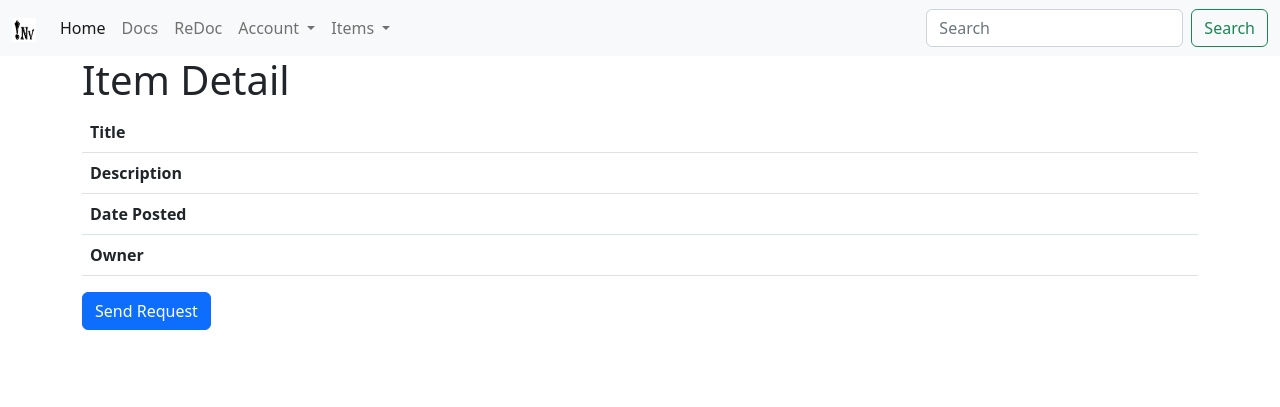
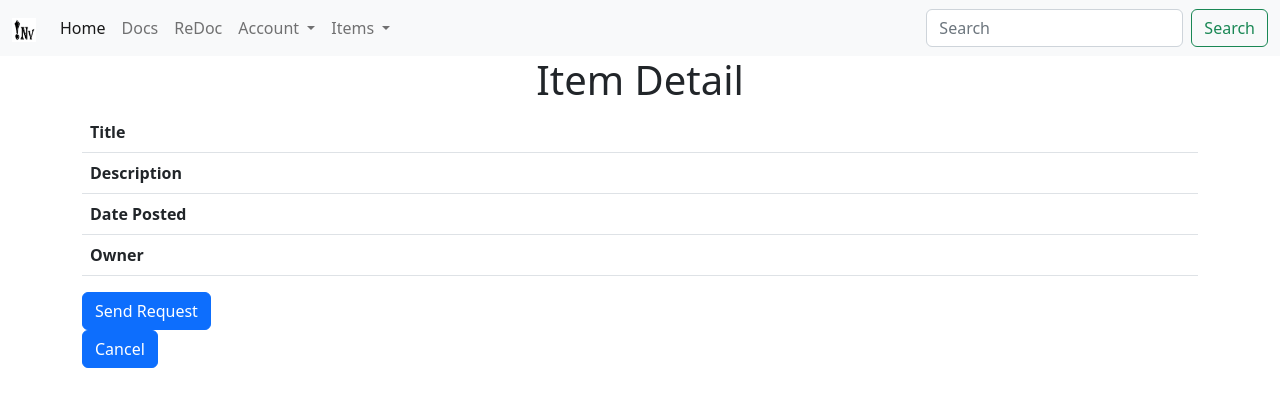
Before and after one commit to 666tut666/inventory_final, a FastAPI app: page /request-item in a window 1280 px wide. Shown: the top 407 px of the page. Run offline with FastAPI, Linux system fonts and the light colour scheme; lists and menus that the app fills with data are empty; some libraries are stand-ins or nearby versions.

Commit message:
minor edits

```diff
--- a/templates/admin_register.html
+++ b/templates/admin_register.html
@@ -28,6 +28,8 @@
           </div>
 
           <button type="submit" class="btn btn-primary">Register As Admin</button>
+          <a href="/" class="btn btn-primary">Cancel</a>
        </form>
+
     </div>
 {% endblock %}
--- a/templates/card.html
+++ b/templates/card.html
@@ -1,4 +1,4 @@
-<div class="card" style="width: 18rem;">
+<div class="card text-bg-warning mb-3" style="max-width: 18rem;">
   <div class="card-body">
     <h5 class="card-title">{{ citem.title[:15] }}</h5>
     <p class="card-text">{{ citem.category[:40] }}</p>
--- a/templates/create_item.html
+++ b/templates/create_item.html
@@ -38,6 +38,7 @@
 
           <div class="form-text">Enter item's description,in details</div>
           <button type="submit" class="btn btn-primary">Submit</button>
+          <a href="/" class="btn btn-primary">Cancel</a>
         </form>
     </div>
 {% endblock %}
--- a/templates/item_detail.html
+++ b/templates/item_detail.html
@@ -60,6 +60,7 @@
           <form method="post">
 
                 <a href="/pending" class="btn btn-primary">Request Item</a>
+			  <a href="/" class="btn btn-primary">Cancel</a>
       	  </form>
     </div>
   </form>
--- a/templates/login.html
+++ b/templates/login.html
@@ -28,6 +28,7 @@
                     <input type="password" required class="form-control" name="password" placeholder="Enter Password">
                 </div>
                 <button type="submit" class="btn btn-primary">Login</button>
+                <a href="/" class="btn btn-primary">Cancel</a>
       </form>
     </div>
 {% endblock %}
--- a/templates/pending.html
+++ b/templates/pending.html
@@ -9,5 +9,8 @@
 		<div class="spinner-border text-warning" role="status">
 		  <span class="visually-hidden">Loading...</span>
 		</div>
+
 	</div>
+
+			<a href="/" class="btn btn-primary">Home</a>
 {% endblock %}
--- a/templates/request_item.html
+++ b/templates/request_item.html
@@ -9,7 +9,7 @@
 
 
     <div class="container">
-		<h1>Item Detail</h1>
+		<h1 class="text-center">Item Detail</h1>
 		<table class="table">
 		  <tbody>
    			 <tr>
@@ -30,6 +30,7 @@
 		<form method="post">
 				<button type="submit" class="btn btn-primary">Send Request</button>
 		</form>
+		<a href="/" class="btn btn-primary">Cancel</a>
 	</div>
 
 {% endblock %}
--- a/templates/update_delete_item.html
+++ b/templates/update_delete_item.html
@@ -39,7 +39,8 @@
                   <td>{{item.category}}</td>
                     <td><button type="button" class="btn btn-danger" onclick="delete_item({{item.id}})">Delete</button>
                     <a href="/item/update/{{item.id}}" class="btn btn-primary">Update</a>
-                  </td>
+                    <a href="/" class="btn btn-primary">Cancel</a>
+                    </td>
 
                 </tr>
             {%endfor%}
--- a/templates/update_item.html
+++ b/templates/update_item.html
@@ -39,6 +39,7 @@
           <div class="form-text">Enter item's description,in details</div>
         </form>
         <button type="submit" class="btn btn-primary" onclick="update_item({{item.id}})">Update</button>
+        <a href="/" class="btn btn-primary">Cancel</a>
     </div>
 {% endblock %}
 
--- a/templates/user_register.html
+++ b/templates/user_register.html
@@ -28,6 +28,7 @@
           </div>
 
           <button type="submit" class="btn btn-primary">Register</button>
+          <a href="/" class="btn btn-primary">Cancel</a>
        </form>
     </div>
 {% endblock %}
```
